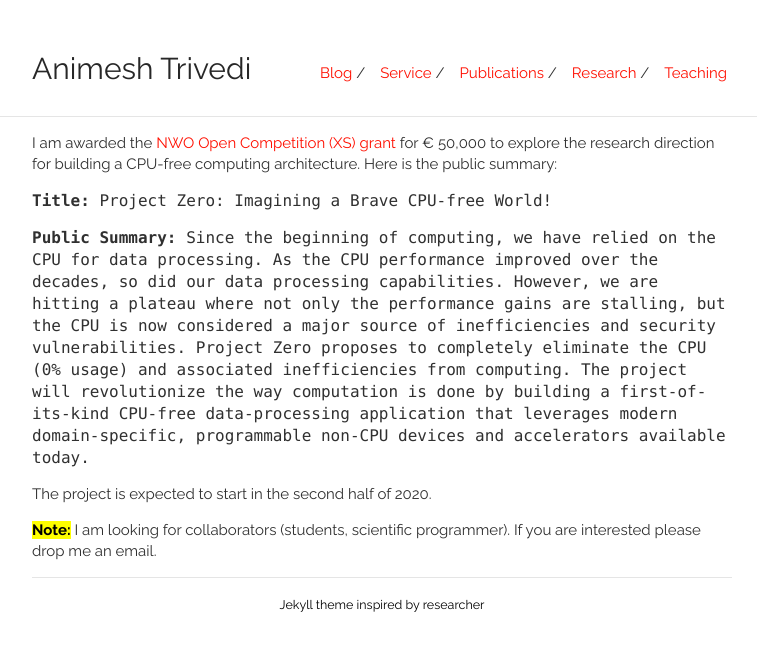
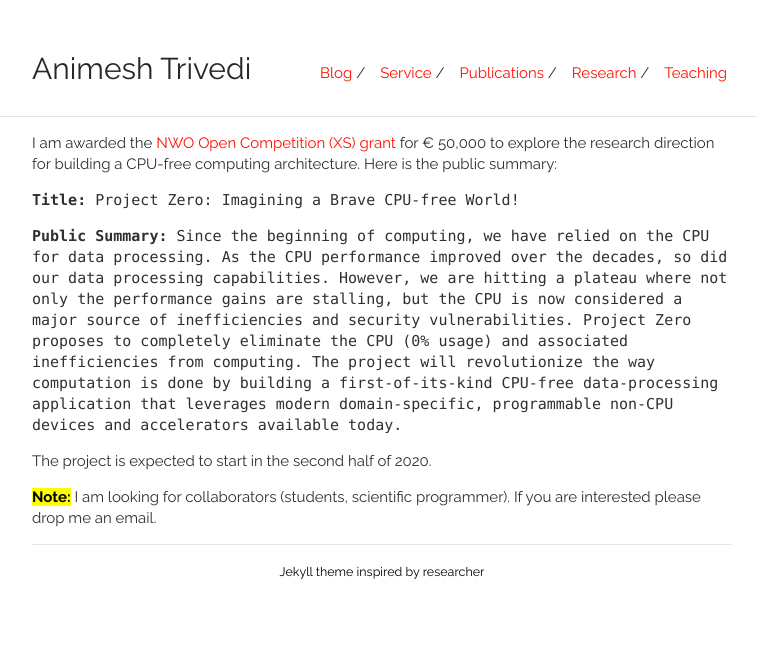
Before and after one commit to animeshtrivedi/animeshtrivedi.github.io, a Jekyll site: the page built from _posts/2020-04-26-xs.md, in a window 1280 px wide. Shown: the top 651 px of the page, without its empty margins (258-1015 px from the left). Built offline with Jekyll 4.4.1, drawn with Linux system fonts in a browser that asks for light colours.

Commit message:
remove the explicit font size
Signed-off-by: Animesh Trivedi <atrivedi@apache.org>

```diff
--- a/_posts/2020-04-26-xs.md
+++ b/_posts/2020-04-26-xs.md
@@ -12,9 +12,9 @@ p.a {
 }
 </style>
 
-<p class="a"><font size = "3"><b>Title:</b> Project Zero: Imagining a Brave CPU-free World! </font><br/></p>
+<p class="a"><b>Title:</b> Project Zero: Imagining a Brave CPU-free World!<br/></p>
 
-<p class="a"><font size = "3"> <b>Public Summary:</b> Since the beginning of computing, we have relied on the CPU for data processing. As the CPU performance improved over the decades, so did our data processing capabilities. However, we are hitting a plateau where not only the performance gains are stalling, but the CPU is now considered a major source of inefficiencies and security vulnerabilities. Project Zero proposes to completely eliminate the CPU (0% usage) and associated inefficiencies from computing. The project will revolutionize the way computation is done by building a first-of-its-kind CPU-free data-processing application that leverages modern domain-specific, programmable non-CPU devices and accelerators available today.</font><br/></p>
+<p class="a"><b>Public Summary:</b> Since the beginning of computing, we have relied on the CPU for data processing. As the CPU performance improved over the decades, so did our data processing capabilities. However, we are hitting a plateau where not only the performance gains are stalling, but the CPU is now considered a major source of inefficiencies and security vulnerabilities. Project Zero proposes to completely eliminate the CPU (0% usage) and associated inefficiencies from computing. The project will revolutionize the way computation is done by building a first-of-its-kind CPU-free data-processing application that leverages modern domain-specific, programmable non-CPU devices and accelerators available today.<br/></p>
 {% endraw %}
 
 The project is expected to start in the second half of 2020.
```
